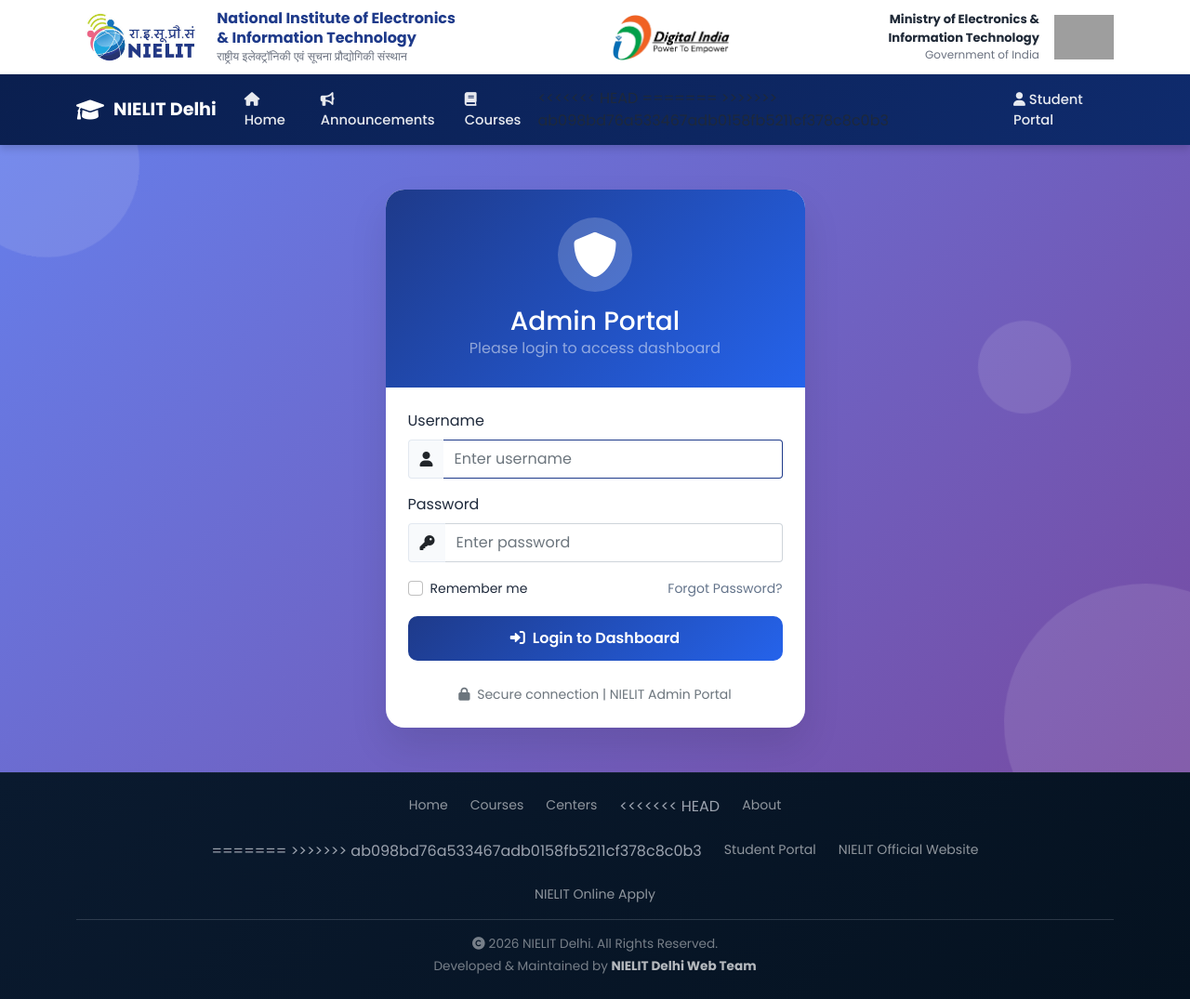
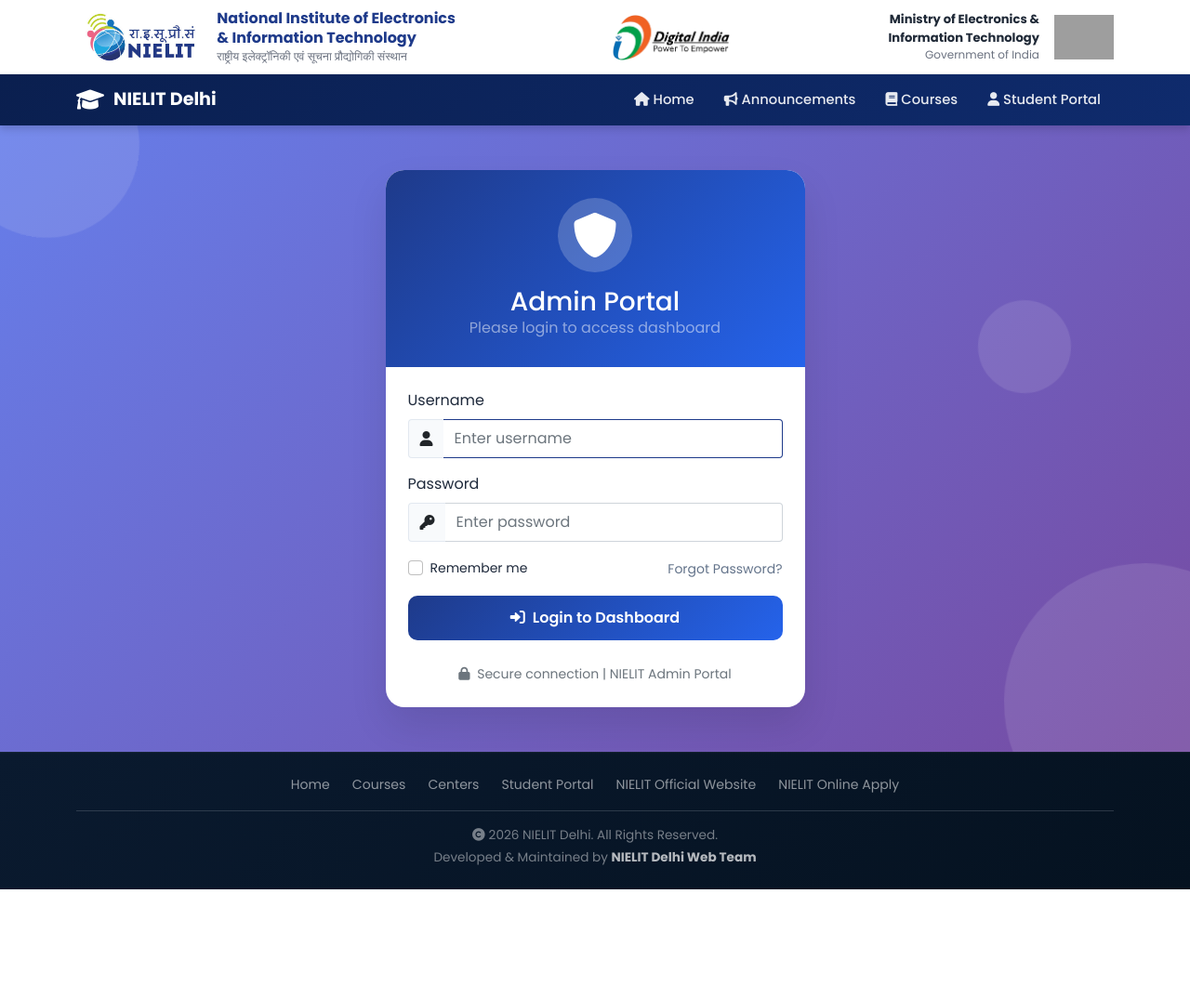
Before and after one commit to piyush1205nielit/webinarnielit, a Django app: page /account/login/ in a window 1280 px wide. Shown: the whole page at 93% size. After the commit the page ends 957 px from the top, so only its background shows below. Run offline with Django 5.2, Linux system fonts and the light colour scheme; some libraries are stand-ins or nearby versions; grey boxes are pictures that could not be loaded.

Commit message:
fix merge conflict - base.html

```diff
--- a/public/templates/public/base.html
+++ b/public/templates/public/base.html
@@ -324,15 +324,15 @@
                     <a href="{% url 'public:courses' %}" class="nav-link">
                         <i class="fas fa-book me-1"></i>Courses
                     </a>
-<<<<<<< HEAD
+
                     {% comment %} <a href="{% url 'public:contact' %}" class="nav-link">
                         <i class="fas fa-envelope me-1"></i>Contact
                     </a> {% endcomment %}
-=======
+
                     <!-- <a href="{% url 'public:contact' %}" class="nav-link">
                         <i class="fas fa-envelope me-1"></i>Contact
                     </a> -->
->>>>>>> ab098bd76a533467adb0158fb5211cf378c8c0b3
+
                     <a href="{% url 'registration:user_profile' %}" class="nav-link">
                         <i class="fas fa-user me-1"></i>Student Portal
                     </a>
@@ -360,13 +360,13 @@
             <a href="{% url 'public:announcements' %}"         class="nav-link"><i class="fas fa-bullhorn fa-fw"></i>Announcements</a>
             <a href="{% url 'public:courses' %}"               class="nav-link"><i class="fas fa-book fa-fw"></i>Courses</a>
             <a href="{% url 'public:centres' %}"               class="nav-link"><i class="fas fa-building fa-fw"></i>Centers</a>
-<<<<<<< HEAD
+
             {% comment %} <a href="{% url 'public:about' %}"                 class="nav-link"><i class="fas fa-info-circle fa-fw"></i>About</a> {% endcomment %}
             {% comment %} <a href="{% url 'public:contact' %}"               class="nav-link"><i class="fas fa-envelope fa-fw"></i>Contact</a> {% endcomment %}
-=======
+
             <!-- <a href="{% url 'public:about' %}"                 class="nav-link"><i class="fas fa-info-circle fa-fw"></i>About</a>
             <a href="{% url 'public:contact' %}"               class="nav-link"><i class="fas fa-envelope fa-fw"></i>Contact</a> -->
->>>>>>> ab098bd76a533467adb0158fb5211cf378c8c0b3
+
             <a href="{% url 'registration:user_profile' %}"    class="nav-link"><i class="fas fa-user fa-fw"></i>Student Portal</a>
         </div>
     </div>
@@ -396,13 +396,11 @@
                         <a href="{% url 'public:home' %}">Home</a>
                         <a href="{% url 'public:courses' %}">Courses</a>
                         <a href="{% url 'public:centres' %}">Centers</a>
-<<<<<<< HEAD
-                        <a href="{% url 'public:about' %}">About</a>
+
                         {% comment %} <a href="{% url 'public:contact' %}">Contact</a> {% endcomment %}
-=======
                         <!-- <a href="{% url 'public:about' %}">About</a>
                         <a href="{% url 'public:contact' %}">Contact</a> -->
->>>>>>> ab098bd76a533467adb0158fb5211cf378c8c0b3
+
                         <a href="{% url 'registration:user_profile' %}">Student Portal</a>
                         <a href="https://www.nielit.gov.in/delhi/index.php" target="_blank">NIELIT Official Website</a>
                         <a href="https://onlineapply.nielit.in/" target="_blank">NIELIT Online Apply</a>
```
